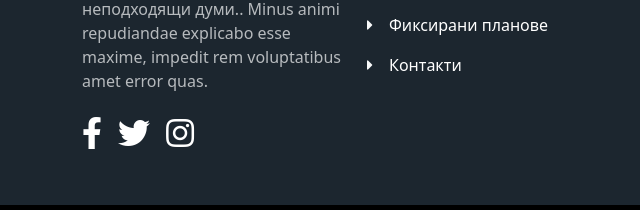
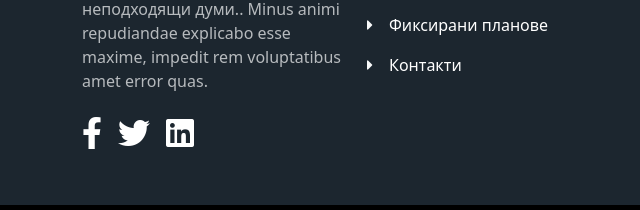
Before and after one commit to idktech/grobi, a plain HTML site: page article.html in a window 1280 px wide. Shown: the part 3583-3793 px from the top of the page, 0-640 px from the left. Drawn offline with Linux system fonts and the light colour scheme; a web font is replaced by a local one.

Commit message:
changed instagram to linkedin icons

```diff
--- a/article.html
+++ b/article.html
@@ -320,7 +320,7 @@
                         </div>
                         <div class="me-3">
                             <a href="#your-link">
-                                <i class="fab fa-instagram fa-2x py-2"></i>
+                                <i class="fab fa-linkedin fa-2x py-2"></i>
                             </a>
                         </div>
                     </div>
```
Also changed, not shown: index.html (+1 -1 lines), privacy.html (+1 -1 lines), terms.html (+1 -1 lines).
